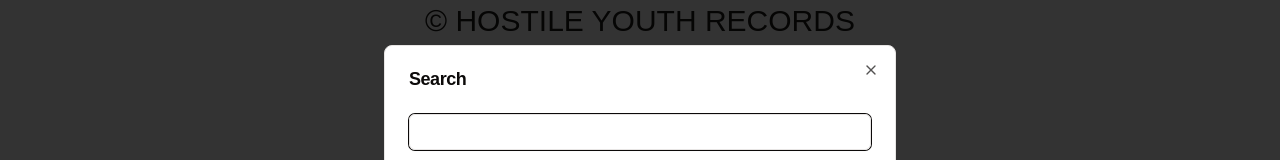
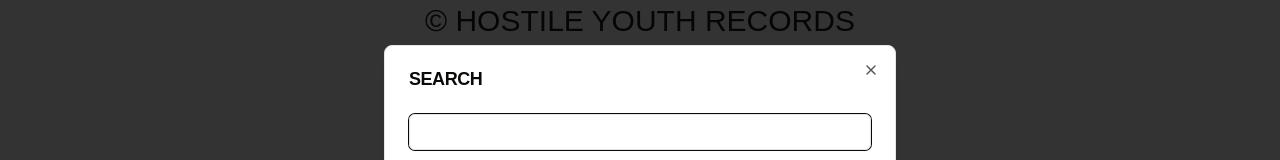
Before and after one commit to sempitrnal/hostile-youth, a Next.js app: page /contact in a window 1280 px wide. Both pictures are taken after a click on the button 687 px from the left and 40 px from the top of the page. Shown: the part 262-422 px from the top of the page. Built offline with nearby package versions, Linux system fonts and the light colour scheme; a web font is replaced by a local one.

Commit message:
hello world

```diff
--- /dev/null
+++ b/src/app/about/page.tsx
@@ -0,0 +1,9 @@
+const AboutPage = () => {
+  return (
+    <div className="container flex flex-col items-center justify-center max-w-4xl min-h-screen gap-4 p-4 mx-auto lg:p-8">
+      <h1 className="text-2xl font-dela">HOSTILE YOUTH!!!</h1>
+    </div>
+  );
+};
+
+export default AboutPage;
--- a/src/components/Nav.tsx
+++ b/src/components/Nav.tsx
@@ -1,11 +1,5 @@
 "use client";
 
-import { AnimatePresence, motion } from "framer-motion";
-import Image from "next/image";
-import Link from "next/link";
-import { useEffect, useState } from "react";
-import ThemeToggle from "./ThemeToggle";
-import { FaSearch } from "react-icons/fa";
 import {
   Dialog,
   DialogContent,
@@ -14,8 +8,14 @@
   DialogTitle,
   DialogTrigger,
 } from "@/components/ui/dialog";
+import { AnimatePresence, motion } from "framer-motion";
+import Image from "next/image";
+import Link from "next/link";
+import { useRouter } from "next/navigation";
+import { useEffect, useState } from "react";
+import { FaSearch } from "react-icons/fa";
+import ThemeToggle from "./ThemeToggle";
 import { Input } from "./ui/input";
-import { useRouter } from "next/navigation";
 
 const navLinks = [
   { name: "News", href: "/" },
@@ -76,7 +76,7 @@
     <nav
       className={`sticky top-0 left-0 z-40 w-full flex h-20 bg-white text-black  dark:text-white transition-colors ${
         hasShadow ? "shadow-sm dark:shadow-[rgba(229,229,229,0.17)]" : ""
-      } dark:bg-blue-600`}
+      } dark:bg-[#0e0e0e]`}
     >
       <div className="container flex items-center justify-between max-w-4xl p-4 mx-auto sm:p-8">
         {/* Logo */}
@@ -102,7 +102,9 @@
             </DialogTrigger>
             <DialogContent>
               <DialogHeader>
-                <DialogTitle>Search</DialogTitle>
+                <DialogTitle className="uppercase font-dela">
+                  Search
+                </DialogTitle>
                 <div className="py-5">
                   <form action="" onSubmit={searchHandler}>
                     <Input
@@ -168,7 +170,7 @@
                 animate={{ opacity: 1, y: 0 }}
                 exit={{ opacity: 0, y: -10, transition: { delay: 0.3 } }}
                 transition={{ duration: 0.3 }}
-                className="absolute top-full px-10 pt-10 pb-[100vh] left-0 w-full bg-white dark:bg-blue-600 shadow-md flex flex-col lg:hidden"
+                className="absolute top-full px-10 pt-10 pb-[100vh] left-0 w-full bg-white dark:bg-[#0e0e0e] shadow-md flex flex-col lg:hidden"
               >
                 {navLinks.map((link, index) => (
                   <motion.div
--- a/src/components/PostCard.tsx
+++ b/src/components/PostCard.tsx
@@ -50,7 +50,7 @@
         </div>
       ) : (
         <div>
-          <h2 className="text-xl lg:text-3xl mb-1 text-justify group-hover/link:opacity-90 transition-opacity duration-500 font-black text-[#292929] dark:text-white font-sans">
+          <h2 className="text-lg mt-2   mb-1 text-justify group-hover/link:underline group-hover:underline-offset-4 transition-opacity duration-500 font-black text-[#292929] dark:text-white uppercase">
             {post.title}
           </h2>
           <p className="text-sm text-stone-600 dark:text-stone-400">
--- a/src/components/SlicedPortableText.tsx
+++ b/src/components/SlicedPortableText.tsx
@@ -58,7 +58,7 @@
     },
     block: {
       normal: ({ children }) => (
-        <p className="mt-2 text-sm text-justify group-hover/link:underline text-stone-500 dark:text-gray-100">
+        <p className="mt-2 text-sm text-justify text-stone-500 dark:text-stone-500">
           {children}{" "}
         </p>
       ),
--- a/src/components/ui/dialog.tsx
+++ b/src/components/ui/dialog.tsx
@@ -1,18 +1,18 @@
-"use client"
+"use client";
 
-import * as React from "react"
-import * as DialogPrimitive from "@radix-ui/react-dialog"
-import { X } from "lucide-react"
+import * as React from "react";
+import * as DialogPrimitive from "@radix-ui/react-dialog";
+import { X } from "lucide-react";
 
-import { cn } from "@/lib/utils"
+import { cn } from "@/lib/utils";
 
-const Dialog = DialogPrimitive.Root
+const Dialog = DialogPrimitive.Root;
 
-const DialogTrigger = DialogPrimitive.Trigger
+const DialogTrigger = DialogPrimitive.Trigger;
 
-const DialogPortal = DialogPrimitive.Portal
+const DialogPortal = DialogPrimitive.Portal;
 
-const DialogClose = DialogPrimitive.Close
+const DialogClose = DialogPrimitive.Close;
 
 const DialogOverlay = React.forwardRef<
   React.ElementRef<typeof DialogPrimitive.Overlay>,
@@ -26,8 +26,8 @@
     )}
     {...props}
   />
-))
-DialogOverlay.displayName = DialogPrimitive.Overlay.displayName
+));
+DialogOverlay.displayName = DialogPrimitive.Overlay.displayName;
 
 const DialogContent = React.forwardRef<
   React.ElementRef<typeof DialogPrimitive.Content>,
@@ -38,34 +38,31 @@
     <DialogPrimitive.Content
       ref={ref}
       className={cn(
-        "fixed left-[50%] top-[50%] z-50 grid w-full max-w-lg translate-x-[-50%] translate-y-[-50%] gap-4 border bg-background p-6 shadow-lg duration-200 data-[state=open]:animate-in data-[state=closed]:animate-out data-[state=closed]:fade-out-0 data-[state=open]:fade-in-0 data-[state=closed]:zoom-out-95 data-[state=open]:zoom-in-95 data-[state=closed]:slide-out-to-left-1/2 data-[state=closed]:slide-out-to-top-[48%] data-[state=open]:slide-in-from-left-1/2 data-[state=open]:slide-in-from-top-[48%] sm:rounded-lg",
+        "fixed left-[50%] top-[50%] z-50 grid w-[90%] lg:w-full max-w-lg translate-x-[-50%] translate-y-[-50%] gap-4 border bg-background p-6 shadow-lg duration-200 data-[state=open]:animate-in data-[state=closed]:animate-out data-[state=closed]:fade-out-0 data-[state=open]:fade-in-0 data-[state=closed]:zoom-out-95 data-[state=open]:zoom-in-95 data-[state=closed]:slide-out-to-left-1/2 data-[state=closed]:slide-out-to-top-[48%] data-[state=open]:slide-in-from-left-1/2 data-[state=open]:slide-in-from-top-[48%] rounded-lg",
         className
       )}
       {...props}
     >
       {children}
       <DialogPrimitive.Close className="absolute right-4 top-4 rounded-sm opacity-70 ring-offset-background transition-opacity hover:opacity-100 focus:outline-none focus:ring-2 focus:ring-ring focus:ring-offset-2 disabled:pointer-events-none data-[state=open]:bg-accent data-[state=open]:text-muted-foreground">
-        <X className="h-4 w-4" />
+        <X className="w-4 h-4" />
         <span className="sr-only">Close</span>
       </DialogPrimitive.Close>
     </DialogPrimitive.Content>
   </DialogPortal>
-))
-DialogContent.displayName = DialogPrimitive.Content.displayName
+));
+DialogContent.displayName = DialogPrimitive.Content.displayName;
 
 const DialogHeader = ({
   className,
   ...props
 }: React.HTMLAttributes<HTMLDivElement>) => (
   <div
-    className={cn(
-      "flex flex-col space-y-1.5 text-center sm:text-left",
-      className
-    )}
+    className={cn("flex flex-col space-y-1.5 text-left", className)}
     {...props}
   />
-)
-DialogHeader.displayName = "DialogHeader"
+);
+DialogHeader.displayName = "DialogHeader";
 
 const DialogFooter = ({
   className,
@@ -78,8 +75,8 @@
     )}
     {...props}
   />
-)
-DialogFooter.displayName = "DialogFooter"
+);
+DialogFooter.displayName = "DialogFooter";
 
 const DialogTitle = React.forwardRef<
   React.ElementRef<typeof DialogPrimitive.Title>,
@@ -93,8 +90,8 @@
     )}
     {...props}
   />
-))
-DialogTitle.displayName = DialogPrimitive.Title.displayName
+));
+DialogTitle.displayName = DialogPrimitive.Title.displayName;
 
 const DialogDescription = React.forwardRef<
   React.ElementRef<typeof DialogPrimitive.Description>,
@@ -105,8 +102,8 @@
     className={cn("text-sm text-muted-foreground", className)}
     {...props}
   />
-))
-DialogDescription.displayName = DialogPrimitive.Description.displayName
+));
+DialogDescription.displayName = DialogPrimitive.Description.displayName;
 
 export {
   Dialog,
@@ -119,4 +116,4 @@
   DialogFooter,
   DialogTitle,
   DialogDescription,
-}
+};
```
